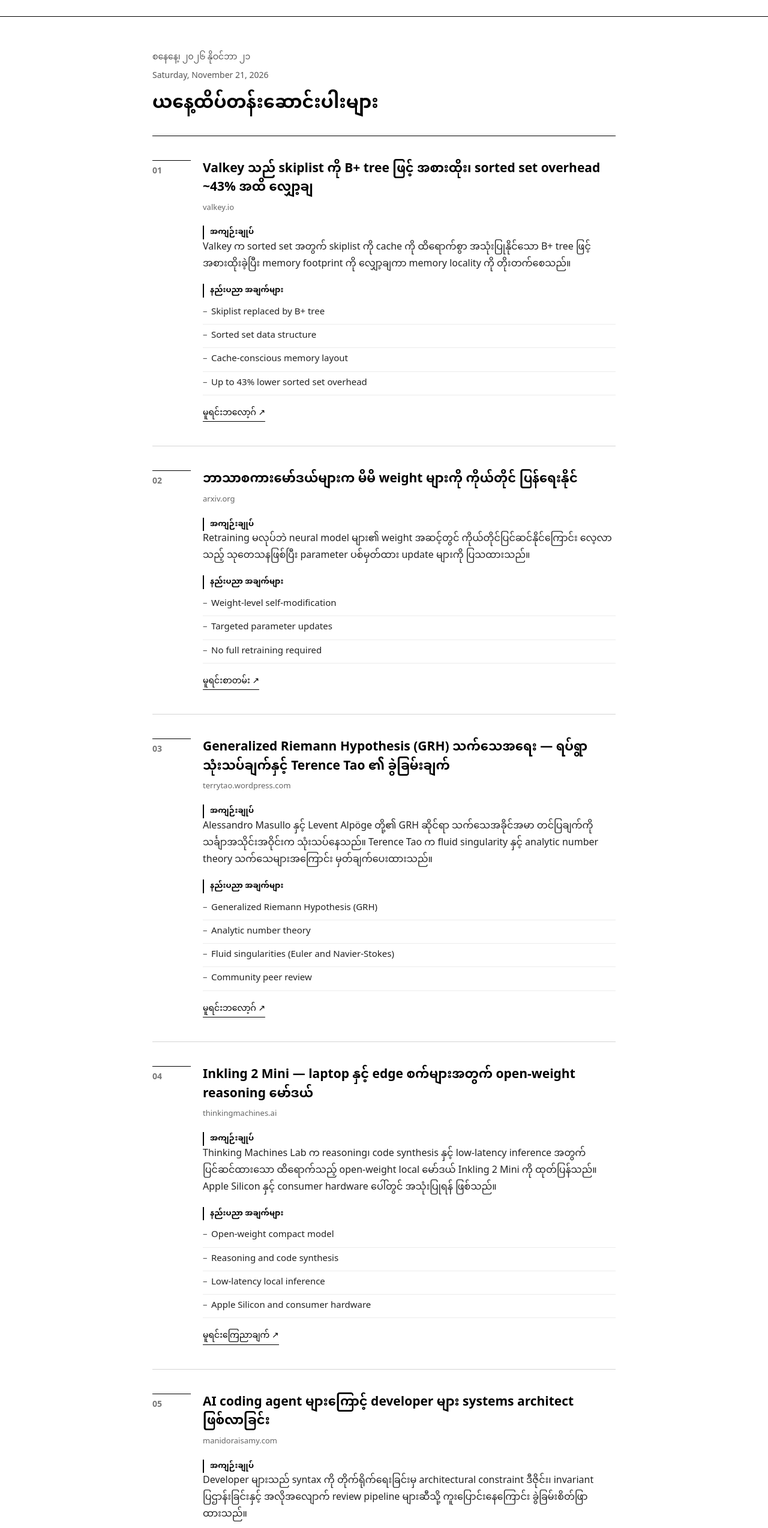
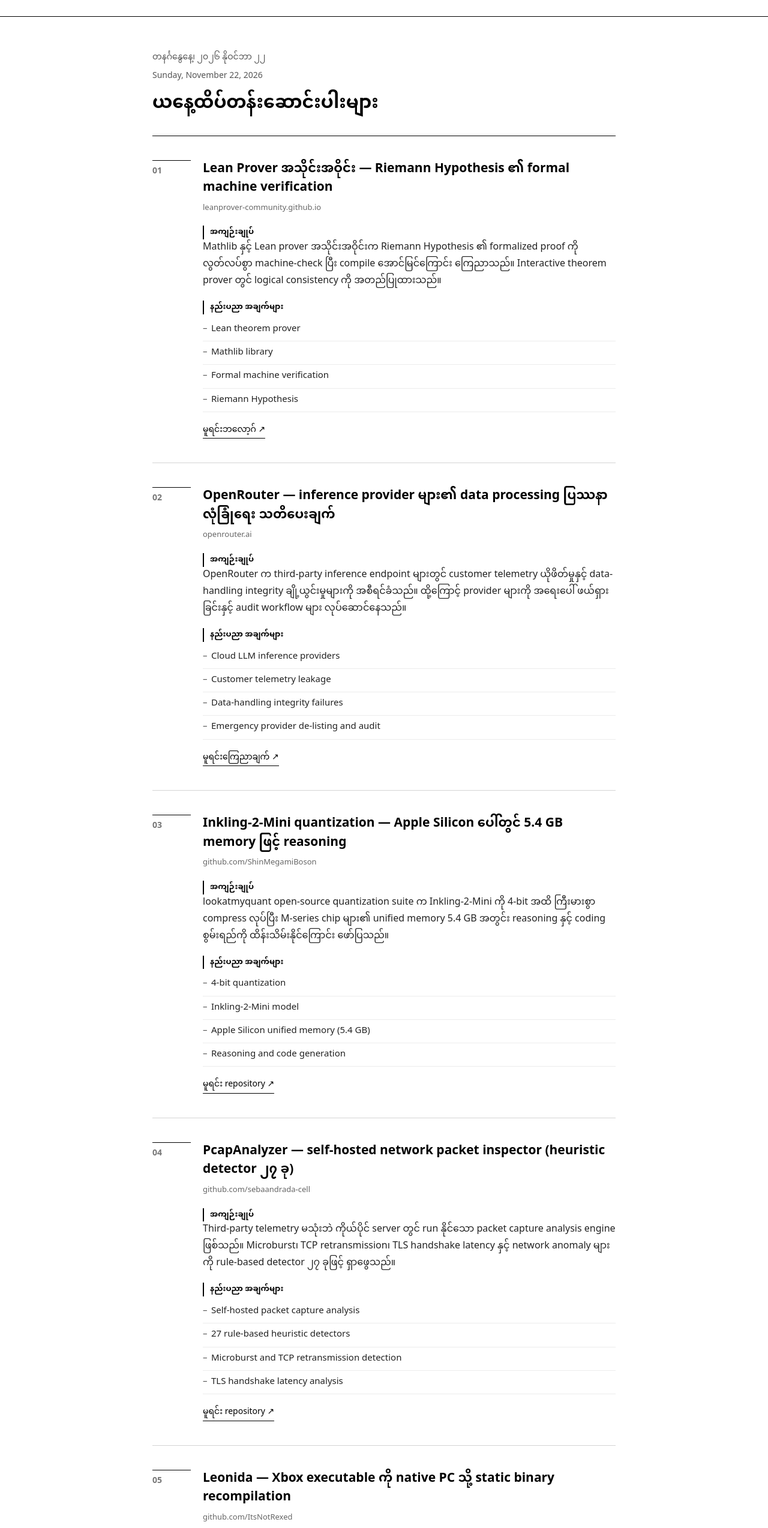
Before and after one commit to thelapyae/thelapyae-daily-news, a plain HTML site: page index.html in a window 1280 px wide. Shown: the part 73-2620 px from the top of the page at 60% size. Drawn offline with Linux system fonts and the light colour scheme.

Commit message:
Update daily news for Sunday, November 22, 2026

```diff
--- a/index.html
+++ b/index.html
@@ -4,8 +4,8 @@
 <meta charset="utf-8">
 <meta name="viewport" content="width=device-width,initial-scale=1">
 <meta name="theme-color" content="#ffffff">
-<meta name="description" content="Hacker News ထိပ်တန်းသတင်းများကို မြန်မာဘာသာဖြင့် ဖတ်ရှုရန်။ ၂၀၂၆ နိုဝင်ဘာ ၂၁။">
-<title>Hacker News ကို မြန်မာလို — ၂၀၂၆ နိုဝင်ဘာ ၂၁</title>
+<meta name="description" content="Hacker News ထိပ်တန်းသတင်းများကို မြန်မာဘာသာဖြင့် ဖတ်ရှုရန်။ ၂၀၂၆ နိုဝင်ဘာ ၂၂။">
+<title>Hacker News ကို မြန်မာလို — ၂၀၂၆ နိုဝင်ဘာ ၂၂</title>
 <link rel="preconnect" href="https://fonts.googleapis.com">
 <link rel="preconnect" href="https://fonts.gstatic.com" crossorigin>
 <link href="https://fonts.googleapis.com/css2?family=Noto+Sans+Myanmar:wght@400;500;600;700&display=swap" rel="stylesheet">
@@ -52,8 +52,8 @@ h1{font-size:30px;font-weight:700;line-height:1.35}
 
 <main class="wrap">
   <section class="feed-head">
-    <span class="eyebrow">စနေနေ့၊ ၂၀၂၆ နိုဝင်ဘာ ၂၁</span>
-    <div class="date-en">Saturday, November 21, 2026</div>
+    <span class="eyebrow">တနင်္ဂနွေနေ့၊ ၂၀၂၆ နိုဝင်ဘာ ၂၂</span>
+    <div class="date-en">Sunday, November 22, 2026</div>
     <h1>ယနေ့ထိပ်တန်းဆောင်းပါးများ</h1>
   </section>
 
@@ -61,21 +61,21 @@ h1{font-size:30px;font-weight:700;line-height:1.35}
     <article class="story">
       <span class="rank">01</span>
       <div>
-        <h2 class="story-title">Valkey သည် skiplist ကို B+ tree ဖြင့် အစားထိုး၊ sorted set overhead ~43% အထိ လျှော့ချ</h2>
-        <span class="src">valkey.io</span>
+        <h2 class="story-title">Lean Prover အသိုင်းအဝိုင်း — Riemann Hypothesis ၏ formal machine verification</h2>
+        <span class="src">leanprover-community.github.io</span>
         <div class="body">
           <span class="label">အကျဉ်းချုပ်</span>
-          <p>Valkey က sorted set အတွက် skiplist ကို cache ကို ထိရောက်စွာ အသုံးပြုနိုင်သော B+ tree ဖြင့် အစားထိုးခဲ့ပြီး memory footprint ကို လျှော့ချကာ memory locality ကို တိုးတက်စေသည်။</p>
+          <p>Mathlib နှင့် Lean prover အသိုင်းအဝိုင်းက Riemann Hypothesis ၏ formalized proof ကို လွတ်လပ်စွာ machine-check ပြီး compile အောင်မြင်ကြောင်း ကြေညာသည်။ Interactive theorem prover တွင် logical consistency ကို အတည်ပြုထားသည်။</p>
           <span class="label">နည်းပညာ အချက်များ</span>
           <ul class="specs">
-            <li>Skiplist replaced by B+ tree</li>
-            <li>Sorted set data structure</li>
-            <li>Cache-conscious memory layout</li>
-            <li>Up to 43% lower sorted set overhead</li>
+            <li>Lean theorem prover</li>
+            <li>Mathlib library</li>
+            <li>Formal machine verification</li>
+            <li>Riemann Hypothesis</li>
           </ul>
         </div>
         <div class="links">
-          <a href="https://valkey.io/blog/from-skiplist-to-b+tree/">မူရင်းဘလော့ဂ် ↗</a>
+          <a href="https://leanprover-community.github.io/blog/posts/riemann-hypothesis/">မူရင်းဘလော့ဂ် ↗</a>
         </div>
       </div>
     </article>
@@ -83,20 +83,21 @@ h1{font-size:30px;font-weight:700;line-height:1.35}
     <article class="story">
       <span class="rank">02</span>
       <div>
-        <h2 class="story-title">ဘာသာစကားမော်ဒယ်များက မိမိ weight များကို ကိုယ်တိုင် ပြန်ရေးနိုင်</h2>
-        <span class="src">arxiv.org</span>
+        <h2 class="story-title">OpenRouter — inference provider များ၏ data processing ပြဿနာ လုံခြုံရေး သတိပေးချက်</h2>
+        <span class="src">openrouter.ai</span>
         <div class="body">
           <span class="label">အကျဉ်းချုပ်</span>
-          <p>Retraining မလုပ်ဘဲ neural model များ၏ weight အဆင့်တွင် ကိုယ်တိုင်ပြင်ဆင်နိုင်ကြောင်း လေ့လာသည့် သုတေသနဖြစ်ပြီး parameter ပစ်မှတ်ထား update များကို ပြသထားသည်။</p>
+          <p>OpenRouter က third-party inference endpoint များတွင် customer telemetry ယိုဖိတ်မှုနှင့် data-handling integrity ချို့ယွင်းမှုများကို အစီရင်ခံသည်။ ထို့ကြောင့် provider များကို အရေးပေါ် ဖယ်ရှားခြင်းနှင့် audit workflow များ လုပ်ဆောင်နေသည်။</p>
           <span class="label">နည်းပညာ အချက်များ</span>
           <ul class="specs">
-            <li>Weight-level self-modification</li>
-            <li>Targeted parameter updates</li>
-            <li>No full retraining required</li>
+            <li>Cloud LLM inference providers</li>
+            <li>Customer telemetry leakage</li>
+            <li>Data-handling integrity failures</li>
+            <li>Emergency provider de-listing and audit</li>
           </ul>
         </div>
         <div class="links">
-          <a href="https://arxiv.org/abs/2611.21885">မူရင်းစာတမ်း ↗</a>
+          <a href="https://openrouter.ai/blog/announcements/data-processing-incidents-on-inference-providers/">မူရင်းကြေညာချက် ↗</a>
         </div>
       </div>
     </article>
@@ -104,21 +105,21 @@ h1{font-size:30px;font-weight:700;line-height:1.35}
     <article class="story">
       <span class="rank">03</span>
       <div>
-        <h2 class="story-title">Generalized Riemann Hypothesis (GRH) သက်သေအရေး — ရပ်ရွာ သုံးသပ်ချက်နှင့် Terence Tao ၏ ခွဲခြမ်းချက်</h2>
-        <span class="src">terrytao.wordpress.com</span>
+        <h2 class="story-title">Inkling-2-Mini quantization — Apple Silicon ပေါ်တွင် 5.4 GB memory ဖြင့် reasoning</h2>
+        <span class="src">github.com/ShinMegamiBoson</span>
         <div class="body">
           <span class="label">အကျဉ်းချုပ်</span>
-          <p>Alessandro Masullo နှင့် Levent Alpöge တို့၏ GRH ဆိုင်ရာ သက်သေအခိုင်အမာ တင်ပြချက်ကို သင်္ချာအသိုင်းအဝိုင်းက သုံးသပ်နေသည်။ Terence Tao က fluid singularity နှင့် analytic number theory သက်သေများအကြောင်း မှတ်ချက်ပေးထားသည်။</p>
+          <p>lookatmyquant open-source quantization suite က Inkling-2-Mini ကို 4-bit အထိ ကြီးမားစွာ compress လုပ်ပြီး M-series chip များ၏ unified memory 5.4 GB အတွင်း reasoning နှင့် coding စွမ်းရည်ကို ထိန်းသိမ်းနိုင်ကြောင်း ဖော်ပြသည်။</p>
           <span class="label">နည်းပညာ အချက်များ</span>
           <ul class="specs">
-            <li>Generalized Riemann Hypothesis (GRH)</li>
-            <li>Analytic number theory</li>
-            <li>Fluid singularities (Euler and Navier-Stokes)</li>
-            <li>Community peer review</li>
+            <li>4-bit quantization</li>
+            <li>Inkling-2-Mini model</li>
+            <li>Apple Silicon unified memory (5.4 GB)</li>
+            <li>Reasoning and code generation</li>
           </ul>
         </div>
         <div class="links">
-          <a href="https://terrytao.wordpress.com/2026/11/20/unforced-euler-singularity-unforced-navier-stokes-singularity-and-the-generalized-riemann-hypothesis/">မူရင်းဘလော့ဂ် ↗</a>
+          <a href="https://github.com/ShinMegamiBoson/lookatmyquant">မူရင်း repository ↗</a>
         </div>
       </div>
     </article>
@@ -126,21 +127,21 @@ h1{font-size:30px;font-weight:700;line-height:1.35}
     <article class="story">
       <span class="rank">04</span>
       <div>
-        <h2 class="story-title">Inkling 2 Mini — laptop နှင့် edge စက်များအတွက် open-weight reasoning မော်ဒယ်</h2>
-        <span class="src">thinkingmachines.ai</span>
+        <h2 class="story-title">PcapAnalyzer — self-hosted network packet inspector (heuristic detector ၂၇ ခု)</h2>
+        <span class="src">github.com/sebaandrada-cell</span>
         <div class="body">
           <span class="label">အကျဉ်းချုပ်</span>
-          <p>Thinking Machines Lab က reasoning၊ code synthesis နှင့် low-latency inference အတွက် ပြင်ဆင်ထားသော ထိရောက်သည့် open-weight local မော်ဒယ် Inkling 2 Mini ကို ထုတ်ပြန်သည်။ Apple Silicon နှင့် consumer hardware ပေါ်တွင် အသုံးပြုရန် ဖြစ်သည်။</p>
+          <p>Third-party telemetry မသုံးဘဲ ကိုယ်ပိုင် server တွင် run နိုင်သော packet capture analysis engine ဖြစ်သည်။ Microburst၊ TCP retransmission၊ TLS handshake latency နှင့် network anomaly များကို rule-based detector ၂၇ ခုဖြင့် ရှာဖွေသည်။</p>
           <span class="label">နည်းပညာ အချက်များ</span>
           <ul class="specs">
-            <li>Open-weight compact model</li>
-            <li>Reasoning and code synthesis</li>
-            <li>Low-latency local inference</li>
-            <li>Apple Silicon and consumer hardware</li>
+            <li>Self-hosted packet capture analysis</li>
+            <li>27 rule-based heuristic detectors</li>
+            <li>Microburst and TCP retransmission detection</li>
+            <li>TLS handshake latency analysis</li>
           </ul>
         </div>
         <div class="links">
-          <a href="https://thinkingmachines.ai/news/inkling-2-mini/">မူရင်းကြေညာချက် ↗</a>
+          <a href="https://github.com/sebaandrada-cell/PcapAnalyzer">မူရင်း repository ↗</a>
         </div>
       </div>
     </article>
@@ -148,21 +149,21 @@ h1{font-size:30px;font-weight:700;line-height:1.35}
     <article class="story">
       <span class="rank">05</span>
       <div>
-        <h2 class="story-title">AI coding agent များကြောင့် developer များ systems architect ဖြစ်လာခြင်း</h2>
-        <span class="src">manidoraisamy.com</span>
+        <h2 class="story-title">Leonida — Xbox executable ကို native PC သို့ static binary recompilation</h2>
+        <span class="src">github.com/ItsNotRexed</span>
         <div class="body">
           <span class="label">အကျဉ်းချုပ်</span>
-          <p>Developer များသည် syntax ကို တိုက်ရိုက်ရေးခြင်းမှ architectural constraint ဒီဇိုင်း၊ invariant ပြဌာန်းခြင်းနှင့် အလိုအလျောက် review pipeline များဆီသို့ ကူးပြောင်းနေကြောင်း ခွဲခြမ်းစိတ်ဖြာထားသည်။</p>
+          <p>နောက်မျိုးဆက် console binary များကို native PC ပေါ်တွင် တိုက်ရိုက် run နိုင်ရန် binary translation နှင့် shader recompilation ကို စမ်းသပ်သော reverse engineering စီမံကိန်း ဖြစ်သည်။</p>
           <span class="label">နည်းပညာ အချက်များ</span>
           <ul class="specs">
-            <li>Architectural constraint design</li>
-            <li>Invariant enforcement</li>
-            <li>Automated review pipelines</li>
-            <li>AI coding agents</li>
+            <li>Static binary recompilation</li>
+            <li>Direct binary translation</li>
+            <li>Shader recompilation</li>
+            <li>Reverse engineering</li>
           </ul>
         </div>
         <div class="links">
-          <a href="https://manidoraisamy.com/developer-to-architect.html">မူရင်းဆောင်းပါး ↗</a>
+          <a href="https://github.com/ItsNotRexed/Leonida">မူရင်း repository ↗</a>
         </div>
       </div>
     </article>
@@ -170,21 +171,21 @@ h1{font-size:30px;font-weight:700;line-height:1.35}
     <article class="story">
       <span class="rank">06</span>
       <div>
-        <h2 class="story-title">Clojure — ဖွဲ့စည်းပုံ အတွေးအခေါ်ကို ပြောင်းလဲစေသော functional programming</h2>
-        <span class="src">eli.thegreenplace.net</span>
+        <h2 class="story-title">Daraxonrasib — pancreatic cancer ကုသမှုတွင် သိသာသော တုံ့ပြန်မှု</h2>
+        <span class="src">theguardian.com</span>
         <div class="body">
           <span class="label">အကျဉ်းချုပ်</span>
-          <p>Lisp ၏ immutability၊ REPL ဖြင့် အပြန်အလှန်လုပ်ဆောင်သော workflow နှင့် concurrency primitive များက distributed systems အင်ဂျင်နီယာ အတွေးအခေါ်ကို မည်သို့ သက်ရောက်စေသည်ကို ပြန်လည်သုံးသပ်ထားသည်။</p>
+          <p>Small-molecule inhibitor daraxonrasib ၏ Phase I/II ဆေးရုံ စမ်းသပ်မှုများက advanced pancreatic ductal adenocarcinoma တွင် အကျိတ်တိုးတက်မှုကို သိသာစွာ ဟန့်တားနိုင်ကြောင်း ပြသသည်။</p>
           <span class="label">နည်းပညာ အချက်များ</span>
           <ul class="specs">
-            <li>Lisp immutability</li>
-            <li>REPL-driven interactive development</li>
-            <li>Concurrency primitives</li>
-            <li>Functional systems programming</li>
+            <li>Daraxonrasib small-molecule inhibitor</li>
+            <li>Phase I/II clinical trials</li>
+            <li>Pancreatic ductal adenocarcinoma</li>
+            <li>Significant tumor suppression</li>
           </ul>
         </div>
         <div class="links">
-          <a href="https://eli.thegreenplace.net/2017/clojure-the-perfect-language-to-expand-your-brain/">မူရင်းဆောင်းပါး ↗</a>
+          <a href="https://www.theguardian.com/society/2026/nov/20/pill-pancreatic-cancer-breakthrough-daraxonrasib">မူရင်းသတင်း ↗</a>
         </div>
       </div>
     </article>
@@ -192,21 +193,21 @@ h1{font-size:30px;font-weight:700;line-height:1.35}
     <article class="story">
       <span class="rank">07</span>
       <div>
-        <h2 class="story-title">ESA Hera မစ်ရှင်နှင့် Brian May — Didymos ကြယ်ငယ် 3D stereoscopic ပုံဖော်ခြင်း</h2>
-        <span class="src">esa.int</span>
+        <h2 class="story-title">Toyota၊ Nissan နှင့် Honda — ကားအစိတ်အပိုင်း architecture များ တစ်ပြေးညီ ပြုလုပ်</h2>
+        <span class="src">caranddriver.com</span>
         <div class="body">
           <span class="label">အကျဉ်းချုပ်</span>
-          <p>ဂြိုဟ်သားကာကွယ်ရေး spacecraft Hera က multi-angle ပုံများကို ရိုက်ယူပြီး Didymos binary asteroid စနစ်၏ သိပ္ပံဆိုင်ရာ 3D stereoscopic မော်ဒယ်အဖြစ် ပေါင်းစပ်ထားသည်။</p>
+          <p>ဂျပန်ကားကုမ္ပဏီ သုံးခုက hardware sub-assembly၊ ECU၊ wiring harness spec နှင့် ပစ္စည်းများကို စံသတ်မှတ်ရန် consortium ဖွဲ့စည်းကာ supply chain ကွဲပြားမှုကို လျှော့ချရန် ရည်ရွယ်သည်။</p>
           <span class="label">နည်းပညာ အချက်များ</span>
           <ul class="specs">
-            <li>ESA Hera spacecraft</li>
-            <li>Didymos binary asteroid system</li>
-            <li>Multi-angle imaging</li>
-            <li>3D stereoscopic reconstruction</li>
+            <li>Hardware sub-assembly standardization</li>
+            <li>ECU (Electronic Control Unit)</li>
+            <li>Wiring harness specifications</li>
+            <li>Supply-chain fragmentation reduction</li>
           </ul>
         </div>
         <div class="links">
-          <a href="https://www.esa.int/articles/about-us/directorates/operations/space-safety/hera/sir-brian-may-adds-new-dimension-to-hera-asteroid">မူရင်းဆောင်းပါး ↗</a>
+          <a href="https://www.caranddriver.com/news/a74490092/toyota-nissan-honda-standardize-parts-lower-costs/">မူရင်းသတင်း ↗</a>
         </div>
       </div>
     </article>
@@ -214,20 +215,21 @@ h1{font-size:30px;font-weight:700;line-height:1.35}
     <article class="story">
       <span class="rank">08</span>
       <div>
-        <h2 class="story-title">NINLIVE archive — lossless live audio နှင့် archival infrastructure</h2>
-        <span class="src">ninlive.com</span>
+        <h2 class="story-title">Lead azide ၏ controlled detonation ခွဲခြမ်းစိတ်ဖြာချက်</h2>
+        <span class="src">science.org</span>
         <div class="body">
           <span class="label">အကျဉ်းချုပ်</span>
-          <p>ဆယ်စုနှစ်များစွာ ကွန်ဆာတ် အသံ၊ bootleg နှင့် live soundboard telemetry များကို ထိန်းသိမ်းနိုင်သော archival နှင့် streaming architecture ဖြစ်သည်။</p>
+          <p>Primary explosive ဖြစ်သော lead azide ၏ detonation dynamics၊ shock wave ပျံ့နှံ့မှုနှင့် crystal structure တည်ငြိမ်မှုကို ခွဲခြမ်းသည့် chemistry သုတေသန ဖြစ်သည်။</p>
           <span class="label">နည်းပညာ အချက်များ</span>
           <ul class="specs">
-            <li>Lossless live audio archive</li>
-            <li>Archival and streaming architecture</li>
-            <li>Live soundboard telemetry</li>
+            <li>Lead azide primary explosive</li>
+            <li>Detonation dynamics</li>
+            <li>Shock wave propagation</li>
+            <li>Crystal structure stability</li>
           </ul>
         </div>
         <div class="links">
-          <a href="https://ninlive.com/">မူရင်းစာမျက်နှာ ↗</a>
+          <a href="https://www.science.org/content/blog-post/detonating-huge-pile-lead-azide-really">မူရင်းဘလော့ဂ် ↗</a>
         </div>
       </div>
     </article>
```
